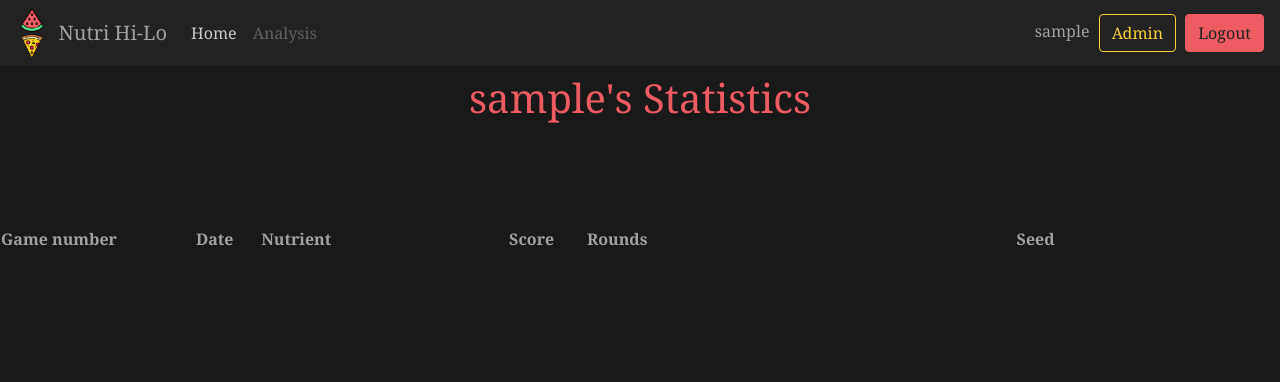
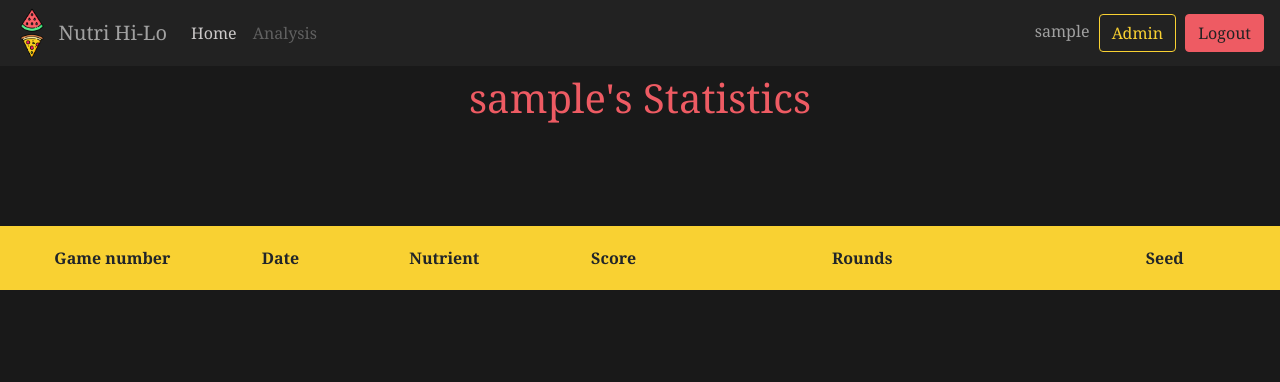
Before and after one commit to ChantelleKerr/cits3403-group-project, a Flask app: page /analysis in a window 1280 px wide. Shown: the top 382 px of the page. Run offline with Flask 2, Linux system fonts and the light colour scheme; a user stored in the database is signed in; tables that the repository leaves empty hold one stand-in row (values such as "Sample post"); lists and menus that the app fills with data are empty; some libraries are stand-ins or nearby versions.

Commit message:
fixed css for analysis

```diff
--- /dev/null
+++ b/app/static/css/analysis.css
@@ -0,0 +1,10 @@
+#results-table td,
+th {
+  padding: 20px;
+  text-align: center;
+}
+
+#results-table th {
+  background-color: #F9D132;
+  color: #212529;
+}
--- a/app/templates/admin.html
+++ b/app/templates/admin.html
@@ -1,5 +1,6 @@
 {% extends "base.html" %}
 {% block content %}
+<link rel="stylesheet" href="static/css/admin.css">
 <div class="container-fluid g-0">
    <!-- Page Title -->
    <div class="jumbotron center my-2">
--- a/app/templates/analysis.html
+++ b/app/templates/analysis.html
@@ -1,6 +1,7 @@
 {% extends "base.html" %}
 {% block content %}
 <!-- Page Title -->
+<link rel="stylesheet" href="static/css/analysis.css">
     <div id="header" class="jumbotron text-center mt-2">
         <h1 class="text-primary">{{current_user.username}}'s Statistics</h1>
     </div>
```
Also changed, not shown: app.db, app/static/css/base.css (line endings or trailing spaces).
